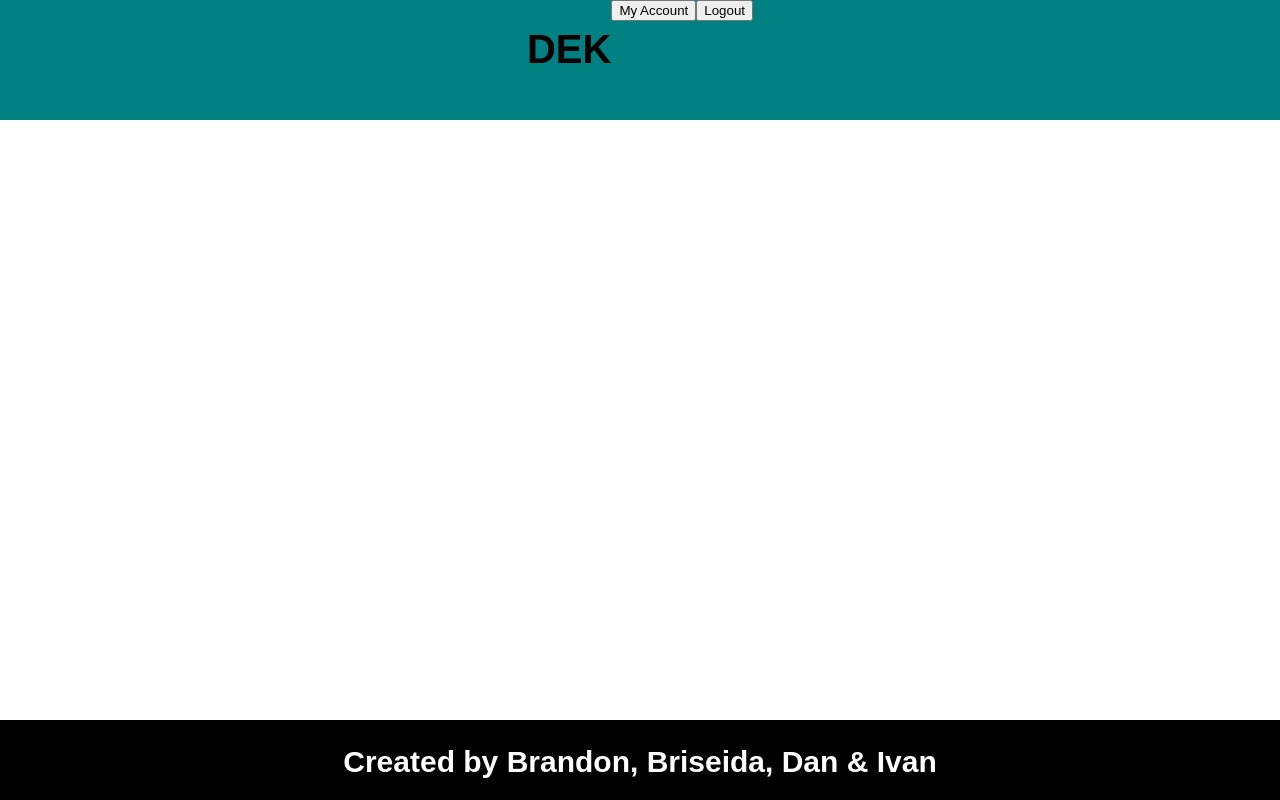
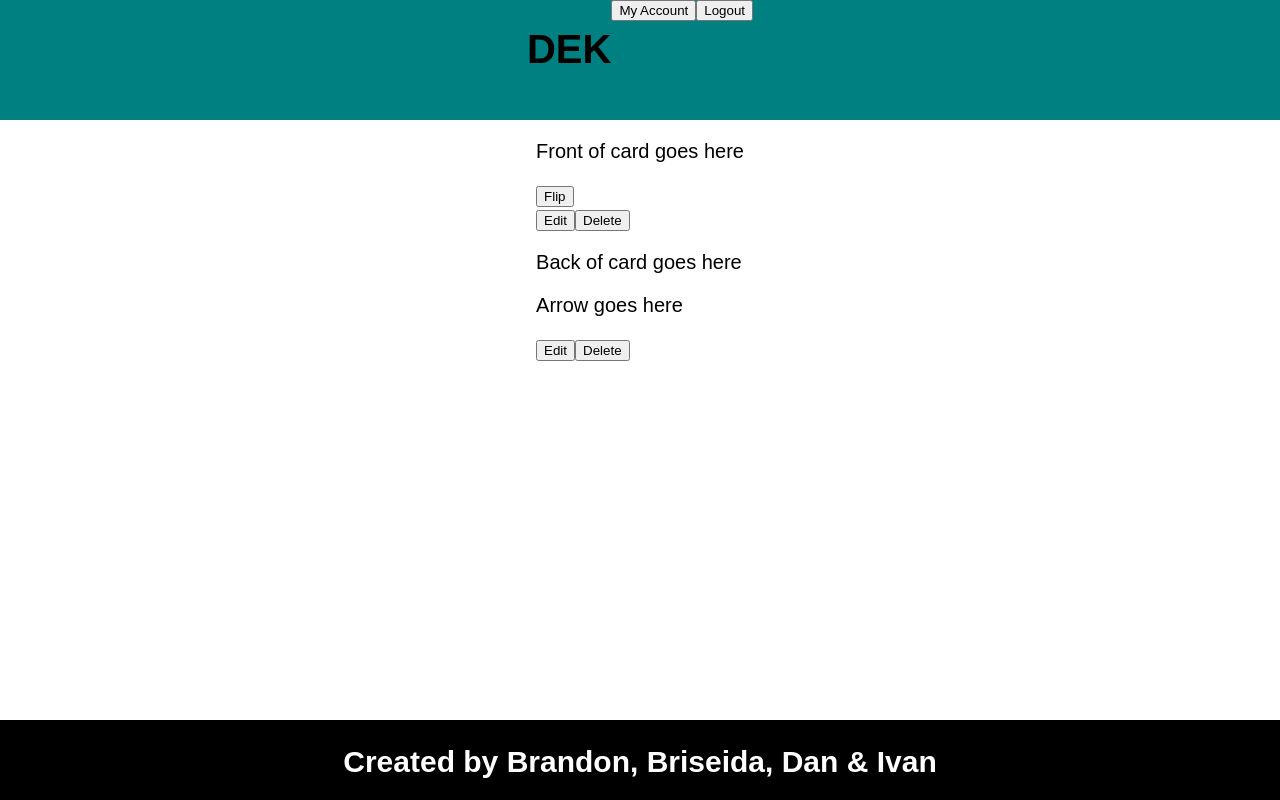
Before and after one commit to brizmon/DEK, a React (Create React App) app in the folder client/: page /quizscreen in a window 1280 px wide. Built offline with nearby package versions, Linux system fonts and the light colour scheme.

Commit message:
Daniel quizscreen (#35)
* add code to User profile component

* add route for App.js

* CSS edits for user profile

* add code to quiz screen component

* add route to quiz screen to app.js

* add CSS class names for quiz screen

```diff
--- a/client/src/App.css
+++ b/client/src/App.css
@@ -129,3 +129,49 @@ p {
 .scores {
 
 }
+
+/*Quiz Screen Component */
+
+.quiz-screen {
+
+}
+
+.front-card-all {
+
+}
+
+.show-front {
+
+}
+
+.flip-card {
+
+}
+
+.flip-card-button {
+
+}
+
+.edit-delete {
+
+}
+
+.edit-card-button {
+
+}
+
+.delete-card-button {
+
+}
+
+.back-card-all {
+
+}
+
+.show-back {
+
+}
+
+.next-card-arrow {
+
+}
--- a/client/src/App.js
+++ b/client/src/App.js
@@ -14,6 +14,7 @@ import UserProfile from './components/UserProfile';
 import NameDeck from './components/NameDeck';
 import CreateCard from './components/CreateCard';
 import PickQuizType from './components/PickQuizType';
+import QuizScreen from './components/QuizScreen';
 
 import axios from 'axios';
 
@@ -75,6 +76,7 @@ class App extends Component {
             <Route exact path="/namedeck" component={NameDeck} />
             <Route exact path="/createcard" component={CreateCard} />
             <Route exact path="/pickquiztype" component={PickQuizType} />
+            <Route exact path="/quizscreen" component={QuizScreen} />
 
           </div>
           <Footer />
--- a/client/src/components/QuizScreen.jsx
+++ b/client/src/components/QuizScreen.jsx
@@ -0,0 +1,43 @@
+import React from 'react';
+import {Link} from 'react-router-dom';
+
+const QuizScreen = () => {
+
+  return (
+    <div className='quiz-screen'>
+      <div className="front-card-all">
+        <div className="show-front">
+          <p>Front of card goes here </p>
+        </div>
+
+        <div className="flip-card">
+          <button className="flip-card-button">Flip</button>
+        </div>
+
+        <div className="edit-delete">
+          <button className="edit-card-button">Edit</button>
+          <button className="delete-card-button">Delete</button>
+        </div>
+      </div>
+
+      <div className="back-card-all">
+
+        <div className="show-back">
+           <p>Back of card goes here </p>
+        </div>
+
+        <div className="next-card-arrow">
+          <p>Arrow goes here</p>
+        </div>
+
+        <div className="edit-delete">
+          <button className="edit-card">Edit</button>
+          <button className="delete-card">Delete</button>
+        </div>
+
+      </div>
+    </div>
+  )
+}
+
+export default QuizScreen;
```
